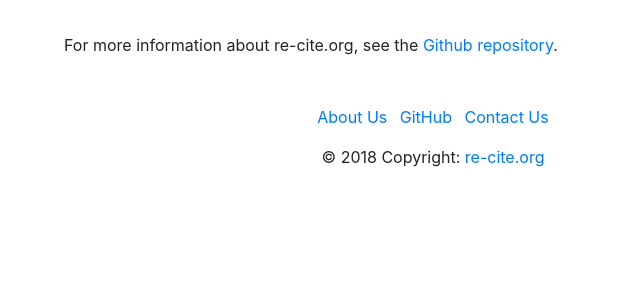
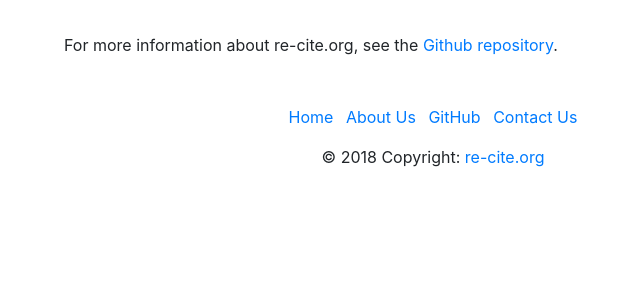
Before and after one commit to recite/re-cite.org, a Flask app: template app/templates/about.html in a window 1280 px wide. Shown: the part 120-420 px from the top of the page, without its empty margins (207-847 px from the left). Run offline with Flask 2, Linux system fonts and the light colour scheme; the template is opened without the code that fills it: most values are stand-ins (such as "Sample title", 1, 10 or a date in 2020); parts of the project's set-up code (start-up, migrations or seed data) failed here and were passed over; some libraries are stand-ins or nearby versions.

Commit message:
add link to home in the footer

```diff
--- a/app/templates/layout.html
+++ b/app/templates/layout.html
@@ -33,6 +33,7 @@
     {%- block body %}{% endblock -%}
       <footer class="mt-5 page-footer">
         <ul class="list-inline text-center">
+          <li class="list-inline-item"><a href="{{ url_for('index') }}">Home</a></li>
           <li class="list-inline-item"><a href="{{ url_for('about') }}">About Us</a></li>
           <li class="list-inline-item"><a href="http://github.com/recite/re-cite.org">GitHub</a></li>
           <li class="list-inline-item"><a href="{{ url_for('contact') }}">Contact Us</a></li>
```
